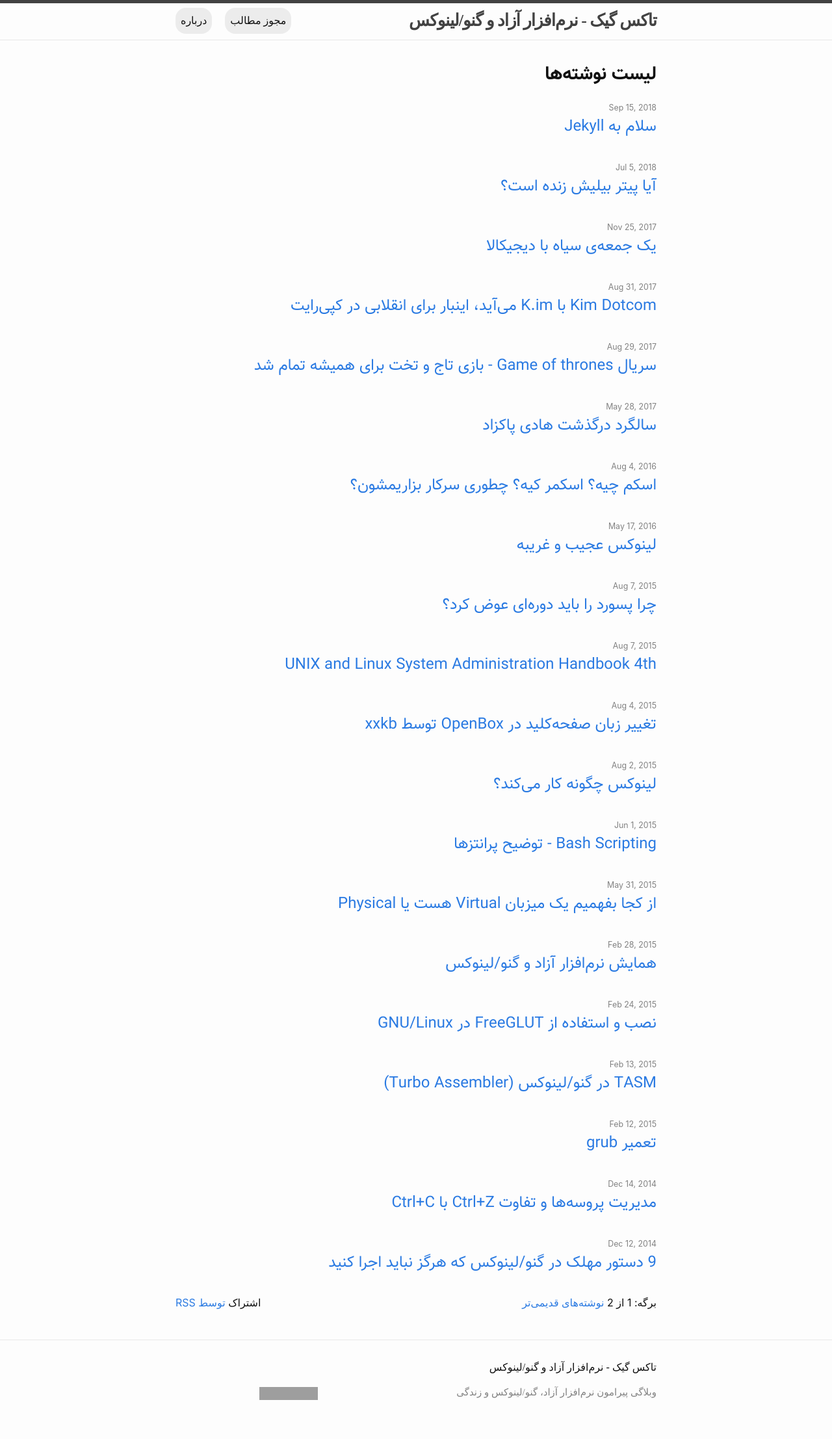
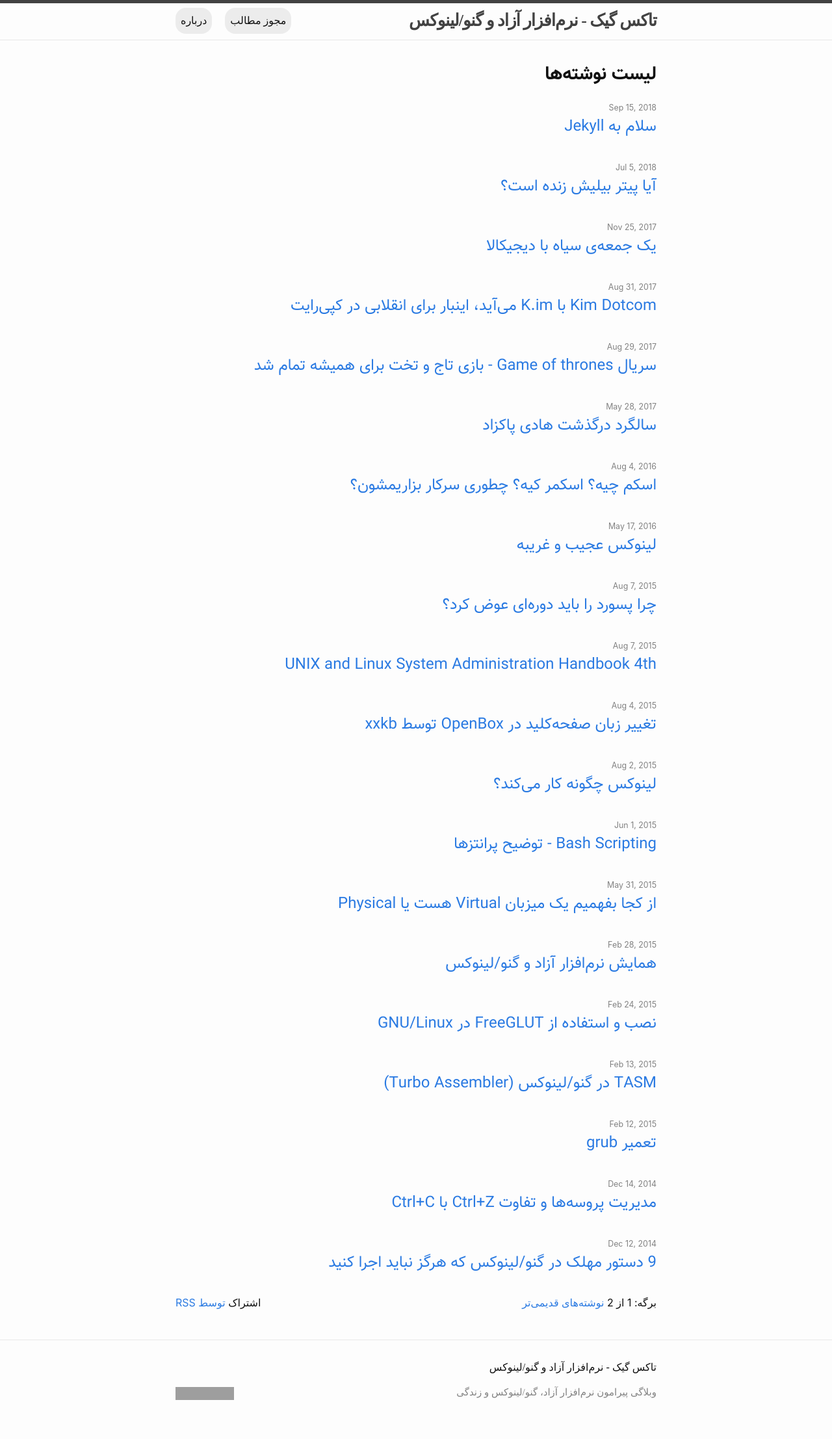
Before and after one commit to Ravexina/tuxgeek, a Jekyll site: the page built from index.html, in a window 1280 px wide. Shown: the whole page at 65% size. Built offline with Jekyll 4.4.1, drawn with Linux system fonts in a browser that asks for light colours; some web fonts are replaced; the list of posts is cut into pages by our own code; grey boxes are pictures that could not be loaded.

Commit message:
Align footer elements and social media links

```diff
--- a/_sass/minima/_layout.scss
+++ b/_sass/minima/_layout.scss
@@ -133,6 +133,10 @@
 .social-media-list {
   list-style: none;
   margin-left: 0;
+  ul, li{
+      display: inline-block;
+      margin-right: 5px;
+    }
 }
 
 .footer-col-wrapper {
@@ -152,11 +156,13 @@
 .footer-col-1 {
   width: -webkit-calc(35% - (#{$spacing-unit} / 2));
   width:         calc(35% - (#{$spacing-unit} / 2));
+  text-align: left;
 }
 
 .footer-col-2 {
   width: -webkit-calc(20% - (#{$spacing-unit} / 2));
   width:         calc(20% - (#{$spacing-unit} / 2));
+  direction: ltr;
 }
 
 .footer-col-3 {
```
